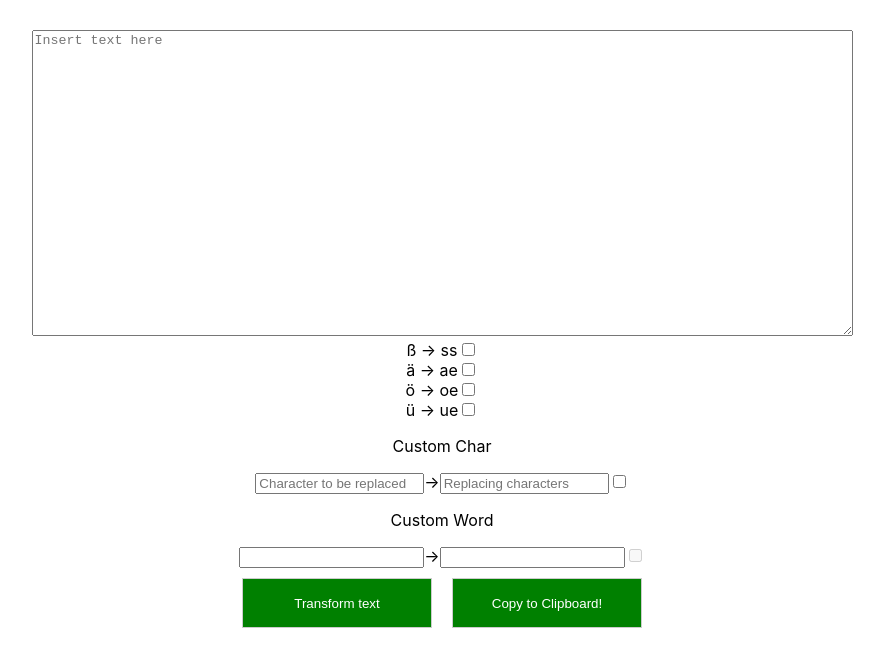
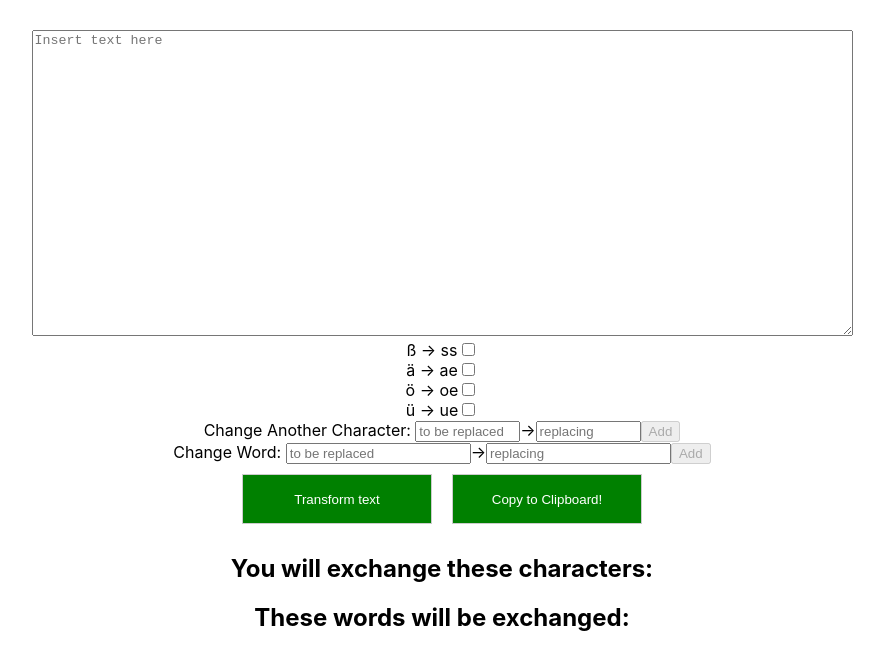
Before and after one commit to P215W/app_chars, a React (Create React App) app: page / in a window 1280 px wide. Shown: the top 670 px of the page, without its empty margins (198-1082 px from the left). Built offline with nearby package versions, Linux system fonts and the light colour scheme.

Commit message:
added multiple custom char & mult. word replacement

```diff
--- a/src/components/CustomChanges/CustomChanges.js
+++ b/src/components/CustomChanges/CustomChanges.js
@@ -4,17 +4,20 @@ import styles from "./CustomChanges.module.css";
 const customChanges = props => {
   return (
     <div className={styles.customChanges}>
-      <p>Custom Word</p>
-      <input type="text" id="val0a" onChange={props.mapPropChanged} />
-      &#8594;
-      <input type="text" id="val0b" onChange={props.mapValueChanged} />
-      <input
-        type="checkbox"
-        id="check_free"
-        disabled={props.isCustomInputDisabled ? true : ""}
-        value=""
-        onClick={props.clickedForMap}
-      />
+      <form>
+        <label>Change Word: {" "}
+          <input type="text" id="val0a" placeholder="to be replaced" value={props.valueLeft} onChange={props.handleMapPropChange} />
+        </label>
+        &#8594;
+        <input type="text" id="val0b" placeholder="replacing" value={props.valueRight} onChange={props.handleMapValueChange} />
+        <input
+          type="submit"
+          value="Add"
+          id="check_free"
+          onClick={props.handleSubmit}
+          disabled={props.valueLeft.length <= 0 ? true : ""}
+        />
+      </form>
     </div>
   );
 };
--- a/src/components/CustomChar/CustomChar.js
+++ b/src/components/CustomChar/CustomChar.js
@@ -1,16 +1,38 @@
 import React from "react";
 
 const customChar = props => {
-
-    return(
-        <div>
-            <p>Custom Char</p>
-            <input type="text" maxLength="1" size="18" placeholder="Character to be replaced" onChange={props.changed.bind(this, "toBeReplaced")} />
-            &#8594;
-            <input type="text" maxLength="20" size="18" placeholder="Replacing characters" onChange={props.changed.bind(this, "replacing")} />
-            <input type="checkbox" onClick={props.clicked} />
-        </div>
-    );
-}
+  return (
+    <div>
+      <form>
+        <label>
+          Change Another Character:{" "}
+          <input
+            type="text"
+            maxLength="1"
+            size="10"
+            placeholder="to be replaced"
+            value={props.valueLeft}
+            onChange={props.handleChange.bind(this, "toBeReplaced")}
+          />
+        </label>
+        &#8594;
+        <input
+          type="text"
+          maxLength="20"
+          size="10"
+          placeholder="replacing"
+          value={props.valueRight}
+          onChange={props.handleChange.bind(this, "replacing")}
+        />
+        <input
+          type="submit"
+          value="Add"
+          onClick={props.handleSubmit}
+          disabled={props.valueLeft.length <= 0 ? true : ""}
+        />
+      </form>
+    </div>
+  );
+};
 
 export default customChar;
--- /dev/null
+++ b/src/components/SummaryOfChange/ExchangeChar/ExchangeChar.js
@@ -0,0 +1,10 @@
+import React from "react";
+
+const exchangeChar = props => {
+    return(
+        <p>{props.toBeReplaced} &#8594; {props.replacing}</p>
+    );
+}
+
+
+export default exchangeChar;
--- /dev/null
+++ b/src/components/SummaryOfChange/ExchangeWord/ExchangeWord.js
@@ -0,0 +1,9 @@
+import React from "react";
+
+const exchangeWord = props => {
+    return(
+        <p>{props.toBeReplaced} &#8594; {props.replacing}</p>
+    );
+}
+
+export default exchangeWord;
--- /dev/null
+++ b/src/components/SummaryOfChange/SummaryOfChange.js
@@ -0,0 +1,30 @@
+import React from "react";
+import ExchangeChar from "./ExchangeChar/ExchangeChar";
+import ExchangeWord from "./ExchangeWord/ExchangeWord";
+
+const summaryOfChange = props => {
+
+    // CHARS-mapObject to Array for mapping within JSX
+    const arrForSummaryOfChange = [];
+    props.characters.forEach((value, key, map) => {
+        arrForSummaryOfChange.push({replaced: key, replacing: value});
+    });
+    console.log("arrForSummaryOfChange: ", arrForSummaryOfChange);
+
+    return(
+        <div>
+            <h2>You will exchange these characters:</h2>
+            <div>{arrForSummaryOfChange.map((element, index) => (
+                <ExchangeChar key={`${element.replaced+index}`} toBeReplaced={element.replaced} replacing={element.replacing} />
+            ))}
+            </div>
+            <h2>These words will be exchanged:</h2>
+            <div>{props.arrForRenderingChangedWords.map((element, index) => (
+                <ExchangeWord key={`${element.toBeReplaced}+${index}`} toBeReplaced={element.toBeReplaced} replacing={element.replacing} />
+            ))}
+            </div>
+        </div>
+    );
+}
+
+export default summaryOfChange;
--- a/src/components/Textarea/Textarea.js
+++ b/src/components/Textarea/Textarea.js
@@ -1,7 +1,10 @@
 import React from 'react';
+import styles from "./Textarea.module.css";
 
 const textarea = (props) => {
     return (
+        <div className={props.isTyping ? "" : styles.tooltip}>
+            <span className={styles.tooltiptext}>{props.isTyping ? null : <span>Not done yet?<br />Click and type to re-start text transformation.</span>}</span>
             <textarea
                 placeholder="Insert text here"
                 cols="100"
@@ -11,6 +14,7 @@ const textarea = (props) => {
                 value={props.value}
                 id={props.ident}
             />
+        </div>
     );
 };
 
--- a/src/containers/App.js
+++ b/src/containers/App.js
@@ -7,16 +7,18 @@ import CustomChanges from "../components/CustomChanges/CustomChanges";
 import CustomChar from "../components/CustomChar/CustomChar";
 import Checkboxes2 from "../components/Checkboxes2/Checkboxes2";
 import Auxiliary from "../hoc/Auxiliary";
+import SummaryOfChange from "../components/SummaryOfChange/SummaryOfChange.js";
 
 class App extends Component {
   state = {
-
     customWordKeys: [],
     customWordValues: [],
 
     getTextReplacedAsArr: [],
 
     standardCharsMapObject: new Map(),
+
+    arrForSummaryOfChange: {},
 
     mapObject: new Map(),
 
@@ -46,11 +48,20 @@ class App extends Component {
       toBeReplaced: "",
       replacing: ""
     },
+    value: {
+      toBeReplaced: "",
+      replacing: ""
+    },
 
-    isCustomInputDisabled: true,
+    wordValue: {
+      toBeReplaced: "",
+      replacing: ""
+    },
+    customWordAppendix: [",", ";", ".", ":", "-"],
 
-    customWordAppendix: [",", ";", ".", ":", "-"]
+    wordValueArr: [],
 
+    isTyping: false
   };
 
   textareaOnChange = event => {
@@ -58,7 +69,8 @@ class App extends Component {
 
     this.setState({
       pUnderTextarea: newPUnderTextarea,
-      buttonWasClicked: false
+      buttonWasClicked: false,
+      isTyping: true
     });
   };
 
@@ -68,7 +80,10 @@ class App extends Component {
     // maps array to check for matches, and if so, transfrom text + wrap them inot span
     const newArr2 = arr.map((charElement, index, array) => {
       console.log("charElement: ", charElement);
-      console.log("state.getTextReplacedAsArr: ", this.state.getTextReplacedAsArr);
+      console.log(
+        "state.getTextReplacedAsArr: ",
+        this.state.getTextReplacedAsArr
+      );
       if (this.state.getTextReplacedAsArr.includes(charElement)) {
         // if (this.state.getTextReplacedAsArr.includes(array[index+1])) { ..
         /* return <span>{this.state.mapObject.get(charElement)} </span> before: there was a space between charElement and </span */
@@ -77,7 +92,11 @@ class App extends Component {
         // let news = foundWord.split("");
         // return <span>{foundWord}</span>
         let news = this.state.mapObject.get(charElement);
-        return <Auxiliary><span>{news}</span> </Auxiliary>;
+        return (
+          <Auxiliary>
+            <span>{news}</span>{" "}
+          </Auxiliary>
+        );
       } else {
         let charEl = `${charElement} `;
         return charEl.split("");
@@ -108,7 +127,8 @@ class App extends Component {
       arrUnderTextarea: newArr3,
       buttonWasClicked: true,
       buttonWasClicked2: true,
-      transformBtn: "RE-transform text"
+      transformBtn: "RE-transform text",
+      isTyping: false
     });
   };
 
@@ -124,7 +144,7 @@ class App extends Component {
 
   clickhandlerTest = () => {
     console.log("CLICK geht hier");
-    alert("UNDOOO !!!");
+    this.reTransformHandler();
     console.log(this.state);
   };
 
@@ -132,7 +152,7 @@ class App extends Component {
     return arr.map(el => word + el);
   };
 
-  mapPropHandler = event => {
+  handleMapPropChange = event => {
     // get string from left customInput
     const customKey = event.target.value;
     const appendixChars = [...this.state.customWordAppendix];
@@ -140,27 +160,20 @@ class App extends Component {
       customKey,
       ...this.joinWordWithAppendix(customKey, appendixChars)
     ];
+
+    const wordValueCopy = {
+      ...this.state.wordValue
+    };
+    wordValueCopy.toBeReplaced = event.target.value;
+
     console.log("customKeyArray: ", customKeyArray);
     this.setState({
       customWordKeys: customKeyArray,
-      isCustomInputDisabled: event.target.value.length <= 0
+      wordValue: wordValueCopy
     });
   };
 
-  // works down here
-  // mapPropHandler = event => {
-  //   // get text from left input
-  //   const mapProp = event.target.value;
-  //   console.log("mapProp: ", mapProp);
-  //   // set the text to state
-  //   this.setState({
-  //     getTextReplaced: mapProp,
-  //     isCustomInputDisabled: event.target.value.length <= 0
-  //   });
-  //   console.log("neuer State 1?", this.state.getTextReplaced);
-  // };
-
-  mapValueHandler = event => {
+  handleMapValueChange = event => {
     const customValue = `${event.target.value}`;
     const appendixChars = [...this.state.customWordAppendix];
     const customValueArray = [
@@ -168,48 +181,108 @@ class App extends Component {
       ...this.joinWordWithAppendix(customValue, appendixChars)
     ];
     console.log("customValueArray: ", customValueArray);
+
+    const wordValueCopy = {
+      ...this.state.wordValue
+    };
+    wordValueCopy.replacing = event.target.value;
+
     this.setState({
       customWordValues: customValueArray,
+      wordValue: wordValueCopy
     });
   };
 
-  createMapObject = event => {
+  handleSubmitForCustomChanges = event => {
     // get the text from left (replaced / key) and right (by / value) input:
     // const getTextReplaced = this.state.getTextReplaced;
     // const getTextReplacedAsArr = getTextReplaced.split(); // before was .split (" ")
     // let getTextBy = this.state.getTextBy;
 
-    const keyValueArray = [...this.state.customWordKeys, ...this.state.customWordValues];
+    event.preventDefault();
+    // copy
+    const peterpan = {...this.state.wordValue};
+    const newWords = [...this.state.wordValueArr];
+    // change
+    newWords.push(peterpan);
+    console.log("newWords: ", newWords);
 
-    if (!this.state.customBoxChecked) {   // adding code path
-      console.log("addercustom meldt sich");
-      const getTextReplacedAsArr = [...this.state.customWordKeys];
+    // update
+
+    // problem: ich unpdate getTextRepalceasArr nicht. daher wier die zweite linke seite beim
+    // suchen nicht miterstezt.
+
+    console.log("getTextReplacedAsArr 1st one: ", this.state.getTextReplacedAsArr);
+    console.log("this.state.wordValueArr: ", this.state.wordValueArr);
+
+    const keyValueArray = [
+      ...this.state.customWordKeys,
+      ...this.state.customWordValues
+    ];
+    console.log("keyValueArray: ", keyValueArray);
+
+    const wordValueCopy = {
+      ...this.state.wordValue
+    };
+    console.log("wordValueCopy: ", wordValueCopy);
+
+    // const wordValueArrCopy = [
+    //   ...this.state.wordValueArr
+    // ];
+    // console.log("wordValueArrCopy: ", wordValueArrCopy);
+
+    // wordValueArrCopy.push(wordValueCopy);
+    // console.log("wordValueArrCopy AFTER: ", wordValueArrCopy);
+
+    // console.log("wordValueCopy: ", wordValueCopy);
+    wordValueCopy.toBeReplaced = "";
+    wordValueCopy.replacing = "";
+
+    // if (!this.state.customBoxChecked) {
+      // adding code path
+      console.log("adderCustomWord meldet sich");
+      const getTextReplacedAsArrCopy = [
+        ...this.state.getTextReplacedAsArr
+      ];
+      const getTextReplacedNewRun = [...this.state.customWordKeys];
+      const searchForAndReplace = getTextReplacedAsArrCopy.concat(getTextReplacedNewRun);
+      console.log("searchForAndReplace: ", searchForAndReplace);
 
       let newMap = this.state.mapObject;
       for (let i = 0; i < keyValueArray.length / 2; i++) {
-        newMap.set(keyValueArray[i], keyValueArray[keyValueArray.length / 2 + i]);
+        newMap.set(
+          keyValueArray[i],
+          keyValueArray[keyValueArray.length / 2 + i]
+        );
       }
-      console.log("createNewMap: ", newMap);
+      console.log("createdNewWordMap: ", newMap);
       this.setState({
         mapObject: newMap,
-        getTextReplacedAsArr: getTextReplacedAsArr,
-        customBoxChecked: true
+        getTextReplacedAsArr: searchForAndReplace,
+        customBoxChecked: true,
+        wordValue: wordValueCopy,
+        wordValueArr: newWords
       });
-    } else {           // removing code path
-        console.log("removerCustom meldet sich");
-        const getTextReplacedAsArr = [];
+    // }
+    // else {
+    //   // removing code path
+    //   console.log("removerCustom meldet sich");
+    //   const getTextReplacedAsArr = [];
 
-        let newMap = this.state.mapObject;
-        for (let i = 0; i < keyValueArray.length / 2; i++) {
-          newMap.delete(keyValueArray[i], keyValueArray[keyValueArray.length / 2 + i]);
-        }
-        console.log("createNewMapAfterDel: ", newMap);
-        this.setState({
-          mapObject: newMap,
-          getTextReplacedAsArr: getTextReplacedAsArr,
-          customBoxChecked: false
-        });
-      }
+    //   let newMap = this.state.mapObject;
+    //   for (let i = 0; i < keyValueArray.length / 2; i++) {
+    //     newMap.delete(
+    //       keyValueArray[i],
+    //       keyValueArray[keyValueArray.length / 2 + i]
+    //     );
+    //   }
+    //   console.log("createNewMapAfterDel: ", newMap);
+    //   this.setState({
+    //     mapObject: newMap,
+    //     getTextReplacedAsArr: getTextReplacedAsArr,
+    //     customBoxChecked: false
+    //   });
+    // }
   };
 
   //works down here:
@@ -228,18 +301,25 @@ class App extends Component {
   //   });
   // };
 
-  getCustomChar = (targetId, event) => {
+  handleChangeCustomChar = (targetId, event) => {
     const customCharCopy = {
       ...this.state.customChar
     };
     customCharCopy[targetId] = event.target.value;
+
+    const valueCopy = {
+      ...this.state.value
+    };
+    valueCopy[targetId] = event.target.value;
+
     this.setState({
-      customChar: customCharCopy
+      customChar: customCharCopy,
+      value: valueCopy
     });
-  }
+  };
 
   checkboxesCharHandler = value => {
-    const inputArray = value;  // gets strings from checkbox and puts them into an array
+    const inputArray = value; // gets strings from checkbox and puts them into an array
     // if uses the adding code
     if (!this.state.boxChecked[value]) {
       console.log("ADDING code meldet sich");
@@ -263,9 +343,13 @@ class App extends Component {
         boxChecked: copyOne,
         standardCharsMapObject: newMap
       });
-      console.log("standardCharsMapObject: ", this.state.standardCharsMapObject);
+      console.log(
+        "standardCharsMapObject: ",
+        this.state.standardCharsMapObject
+      );
       // console.log("boxChecked " + value + " " + this.state.boxChecked[value]);
-    } else {     // else uses the removing code
+    } else {
+      // else uses the removing code
       console.log("REMOVING code meldet sich");
       let newMap = this.state.standardCharsMapObject;
       // let newMap = new Map();
@@ -287,20 +371,35 @@ class App extends Component {
         boxChecked: copyOne,
         standardCharsMapObject: newMap
       });
-        console.log("standardCharsMapObject: ", this.state.standardCharsMapObject);
+      console.log(
+        "standardCharsMapObject: ",
+        this.state.standardCharsMapObject
+      );
       // console.log("boxChecked " + value + " " + this.state.boxChecked[value]);
     }
   };
 
-  customCharHandler = event => {
-    const charPair = {   // get char input object from state
+  handleSubmitCustomChar = event => {
+    event.preventDefault();
+    const charPair = {
+      // get char input object from state
       ...this.state.customChar
     };
-    const charArray = Object.values(charPair);
-    const charArrayUppercase = charArray.map(c => c.toUpperCase());  // add strings to consider capitalized chars too
+
+    const valueCopy = {
+      ...this.state.value
+    };
+    valueCopy.toBeReplaced = "";
+    valueCopy.replacing = "";
+
+    const charArray = Object.values(charPair).map(c => c.toLowerCase());
+    const charArrayUppercase = charArray.map(c => c.toUpperCase()); // add strings to consider capitalized chars too
     const inputArray = charArray.concat(charArrayUppercase); // build the inputArray for the method call
     this.checkboxesCharHandler(inputArray);
-  }
+    this.setState({
+      value: valueCopy
+    });
+  };
 
   copyToClipboardHandlers = () => {
     let newText = document.getElementById("changedTextarea").innerHTML;
@@ -327,7 +426,7 @@ class App extends Component {
 
   render() {
     /* ideas for transformText App:
-- if new input comes in AFTER transform btn was clicked: textarea + buttontext + style must be changed as if we were in the pre-transformation-status
+- show a summary box (like order modal in app, btu constatnyl shown) where user sees chars/words and can remove some of the list
 - apply nice css style for everything.
 */
 
@@ -341,8 +440,6 @@ class App extends Component {
       }, 500);
     }
 
-    console.log("customChar: ", this.state.customChar);
-
     let stringOrArrayForTxtarea = this.state.pUnderTextarea;
     if (this.state.buttonWasClicked) {
       console.log(typeof this.state.arrUnderTextarea);
@@ -355,9 +452,9 @@ class App extends Component {
       const getObjectVal = altered.map(el => {
         console.log("EL: ", el);
         if (typeof el === "object") {
-          if (typeof(el.props.children) === "object") {
+          if (typeof el.props.children === "object") {
             return el.props.children.map(item => {
-              if (typeof(item) === "object") {
+              if (typeof item === "object") {
                 return item.props.children;
               }
               return item;
@@ -373,7 +470,7 @@ class App extends Component {
       // will lead to commas in transformed text seen in the textarea
 
       const tester = element => {
-        if(typeof(element) === "object") {
+        if (typeof element === "object") {
           console.log(element);
           if (element[0] === undefined) {
             return;
@@ -388,13 +485,12 @@ class App extends Component {
       const getObjectValWithoutUndef = getObjectVal.filter(tester);
       console.log(getObjectValWithoutUndef);
 
-      const getObjectValFlat = getObjectValWithoutUndef
-        .reduce((acc, curr) => {
+      const getObjectValFlat = getObjectValWithoutUndef.reduce((acc, curr) => {
         return acc.concat(curr);
       }, []);
       console.log("getObjectValFlat: ", getObjectValFlat);
       const joinArray = getObjectValFlat.join("");
-      const joinArrayTrimmed = joinArray.trim();   // removes whitespaces at start/end of text
+      const joinArrayTrimmed = joinArray.trim(); // removes whitespaces at start/end of text
       console.log("joinArray: ", joinArray, "----");
       stringOrArrayForTxtarea = joinArrayTrimmed;
     }
@@ -413,27 +509,34 @@ class App extends Component {
       <div className="App">
         <Textarea
           changed={this.textareaOnChange}
+          isTyping={this.state.isTyping}
           value={stringOrArrayForTxtarea}
           clicked={this.clickhandlerTest}
           ident="changedTextarea"
         />
-        <Checkboxes2
-          boxWasChecked={this.checkboxesCharHandler}
+        <Checkboxes2 boxWasChecked={this.checkboxesCharHandler} />
+        <CustomChar
+          valueLeft={this.state.value.toBeReplaced}
+          valueRight={this.state.value.replacing}
+          handleSubmit={this.handleSubmitCustomChar}
+          handleChange={this.handleChangeCustomChar}
         />
-        <CustomChar clicked={this.customCharHandler} changed={this.getCustomChar} />
         <CustomChanges
-          clickedForMap={this.createMapObject}
-          mapPropChanged={this.mapPropHandler}
-          mapValueChanged={this.mapValueHandler}
-          isCustomInputDisabled={this.state.isCustomInputDisabled}
+          valueLeft={this.state.wordValue.toBeReplaced}
+          valueRight={this.state.wordValue.replacing}
+          handleMapPropChange={this.handleMapPropChange}
+          handleMapValueChange={this.handleMapValueChange}
+          handleSubmit={this.handleSubmitForCustomChanges}
         />
-        <Button
-          label={this.state.transformBtn}
-          clicked={btnHandler}
-        />
+        <Button label={this.state.transformBtn} clicked={btnHandler} />
         <Button
           label="Copy to Clipboard!"
           clicked={this.copyToClipboardHandlers}
+        />
+        <SummaryOfChange
+          characters={this.state.standardCharsMapObject}
+          words={this.state.mapObject}
+          arrForRenderingChangedWords={this.state.wordValueArr}
         />
         <AlteredText
           styling={this.state.styles}
```
Also changed, not shown: src/components/Textarea/Textarea.module.css (added, +37 -0 lines). Lines whose indentation alone changed are shown as unchanged.
